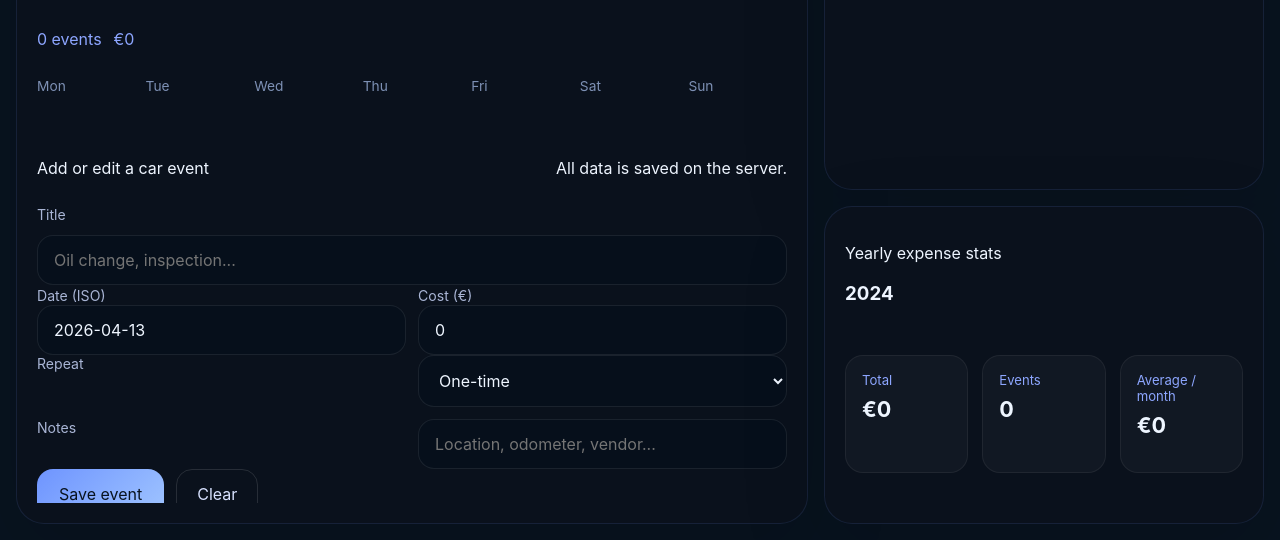
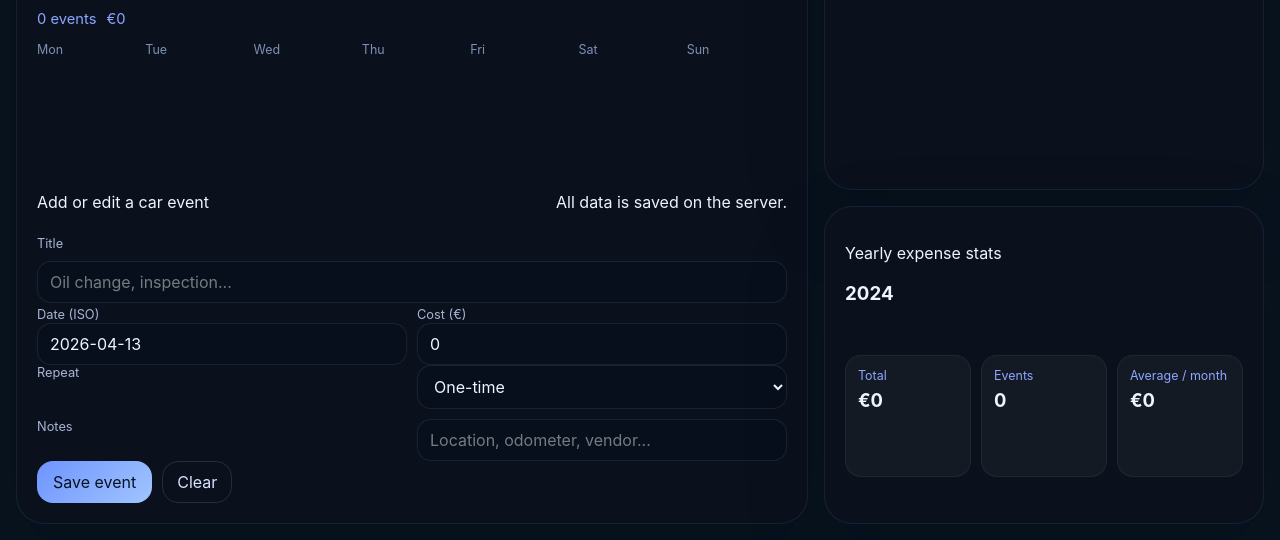
Before and after one commit to nevaran/Car-Maintenance-Tracker, a website: page public/index.html in a window 1280 px wide. Shown: the part 260-800 px from the top of the page. Drawn offline with Linux system fonts and the light colour scheme; no server answers.

Commit message:
Optimized window views and added year selector to calendar interface.

```diff
--- a/public/index.html
+++ b/public/index.html
@@ -50,10 +50,12 @@
             <span id="month-events-count">0 events</span>
             <span id="month-cost-total">€0</span>
           </div>
-          <div class="weekday-bar">
-            <span>Mon</span><span>Tue</span><span>Wed</span><span>Thu</span><span>Fri</span><span>Sat</span><span>Sun</span>
+          <div class="calendar-body">
+            <div class="weekday-bar">
+              <span>Mon</span><span>Tue</span><span>Wed</span><span>Thu</span><span>Fri</span><span>Sat</span><span>Sun</span>
+            </div>
+            <div id="calendar-grid" class="calendar-grid"></div>
           </div>
-          <div id="calendar-grid" class="calendar-grid"></div>
 
           <div class="form-panel">
             <div class="section-title-row">
--- a/public/styles.css
+++ b/public/styles.css
@@ -80,6 +80,7 @@ select {
 .workspace {
   display: grid;
   grid-template-columns: 1.8fr 1fr;
+  grid-template-rows: 1fr;
   gap: 16px;
   min-height: 0;
   flex: 1;
@@ -131,45 +132,57 @@ select {
 
 .calendar-card {
   display: grid;
-  grid-template-rows: auto 42px 1fr auto;
-  gap: 18px;
+  grid-template-rows: auto auto 1fr auto;
+  gap: 14px;
   min-height: 0;
+  height: 100%;
+  overflow: hidden;
 }
 
 .calendar-summary {
   display: flex;
   flex-wrap: wrap;
   align-items: center;
-  gap: 12px;
+  gap: 10px;
   color: #8da6ff;
+  font-size: 0.92rem;
 }
 
 #month-label {
   margin: 0;
-  font-size: 2rem;
+  font-size: 1.8rem;
 }
 
 .weekday-bar {
   display: grid;
   grid-template-columns: repeat(7, minmax(0, 1fr));
-  gap: 10px;
+  gap: 8px;
   color: #7d90b4;
-  font-size: .86rem;
+  font-size: .78rem;
+}
+
+.calendar-body {
+  display: flex;
+  flex-direction: column;
+  min-height: 0;
+  flex: 1;
+  overflow: hidden;
 }
 
 .calendar-grid {
   display: grid;
   grid-template-columns: repeat(7, minmax(0, 1fr));
-  grid-auto-rows: minmax(0, 1fr);
-  gap: 10px;
+  grid-auto-rows: minmax(28px, 1fr);
+  gap: 8px;
   min-height: 0;
-  height: 100%;
+  flex: 1;
+  overflow: auto;
 }
 
 .calendar-cell {
   position: relative;
-  border-radius: 18px;
-  padding: 12px;
+  border-radius: 16px;
+  padding: 10px;
   background: rgba(16, 28, 48, 0.88);
   border: 1px solid rgba(255, 255, 255, 0.05);
   display: flex;
@@ -250,30 +263,31 @@ select {
 
 .form-panel {
   display: grid;
-  gap: 12px;
-  margin-top: 12px;
-  overflow: auto;
+  gap: 8px;
+  margin-top: 8px;
   min-height: 0;
+  overflow: hidden;
 }
 
 .section-title-row {
   display: flex;
   justify-content: space-between;
-  align-items: baseline;
-  gap: 12px;
+  align-items: center;
+  gap: 10px;
 }
 
 .form-row {
   display: grid;
-  gap: 12px;
+  gap: 10px;
 }
 
 .form-row.split {
   grid-template-columns: 1fr 1fr;
+  gap: 10px;
 }
 
 label {
-  font-size: 0.88rem;
+  font-size: 0.8rem;
   color: #a9b5d5;
 }
 
@@ -281,10 +295,15 @@ input,
 select {
   width: 100%;
   border: 1px solid rgba(255,255,255,0.08);
-  border-radius: 16px;
+  border-radius: 14px;
   background: rgba(7, 16, 28, 0.95);
   color: #eef5ff;
-  padding: 14px 16px;
+  padding: 10px 12px;
+  min-height: 38px;
+}
+
+input::placeholder {
+  color: rgba(255,255,255,0.45);
 }
 
 input:focus,
@@ -297,8 +316,16 @@ button:focus {
 .form-actions {
   display: flex;
   justify-content: flex-start;
-  gap: 12px;
+  gap: 10px;
   flex-wrap: wrap;
+}
+
+button.primary {
+  padding: 12px 18px;
+}
+
+button.secondary {
+  padding: 12px 16px;
 }
 
 button.primary,
@@ -312,7 +339,7 @@ button.primary {
   border-radius: 16px;
   background: linear-gradient(135deg, #6e94ff, #a0c5ff);
   color: #08131f;
-  padding: 14px 22px;
+  padding: 10px 16px;
   cursor: pointer;
 }
 
@@ -321,7 +348,7 @@ button.secondary {
   border-radius: 16px;
   background: transparent;
   color: #d8e2ff;
-  padding: 14px 20px;
+  padding: 10px 14px;
   cursor: pointer;
 }
 
@@ -340,10 +367,18 @@ button.secondary {
   min-height: 0;
 }
 
-.timeline-list,
+.timeline-list {
+  display: grid;
+  grid-template-columns: 1fr;
+  gap: 12px;
+  overflow: auto;
+  min-height: 0;
+}
+
 .monthly-bars {
   display: grid;
-  gap: 12px;
+  grid-template-columns: repeat(2, minmax(0, 1fr));
+  gap: 8px;
   overflow: auto;
   min-height: 0;
 }
@@ -351,9 +386,9 @@ button.secondary {
 .timeline-item {
   display: grid;
   grid-template-columns: minmax(0, 1fr) auto;
-  gap: 16px;
-  padding: 16px;
-  border-radius: 20px;
+  gap: 12px;
+  padding: 12px;
+  border-radius: 18px;
   background: rgba(19, 31, 54, 0.92);
   border: 1px solid rgba(255,255,255,0.05);
 }
@@ -361,25 +396,25 @@ button.secondary {
 .timeline-item time {
   display: block;
   color: #8da6ff;
-  font-size: 0.8rem;
-  margin-bottom: 4px;
+  font-size: 0.76rem;
+  margin-bottom: 3px;
 }
 
 .timeline-item strong {
   display: block;
-  margin-bottom: 6px;
+  margin-bottom: 4px;
 }
 
 .timeline-item .item-actions {
   display: flex;
   flex-direction: column;
-  gap: 8px;
+  gap: 6px;
 }
 
 .timeline-item button {
   border: none;
   border-radius: 12px;
-  padding: 8px 12px;
+  padding: 7px 10px;
   color: #eef5ff;
   cursor: pointer;
   background: rgba(255,255,255,0.05);
@@ -396,44 +431,44 @@ button.secondary {
 .stats-overview {
   display: grid;
   grid-template-columns: repeat(3, minmax(0, 1fr));
-  gap: 14px;
-  margin-bottom: 14px;
+  gap: 10px;
+  margin-bottom: 10px;
 }
 
 .stats-overview div {
-  padding: 16px;
-  border-radius: 18px;
-  background: rgba(255,255,255,0.03);
+  padding: 12px;
+  border-radius: 16px;
+  background: rgba(255,255,255,0.04);
   border: 1px solid rgba(255,255,255,0.06);
 }
 
 .stats-overview span {
   display: block;
   color: #8da6ff;
-  font-size: 0.82rem;
+  font-size: 0.78rem;
 }
 
 .stats-overview strong {
   display: block;
-  margin-top: 8px;
-  font-size: 1.35rem;
+  margin-top: 6px;
+  font-size: 1.15rem;
 }
 
 .bar-row {
   display: grid;
   grid-template-columns: 1fr auto;
-  gap: 12px;
+  gap: 10px;
   align-items: center;
 }
 
 .bar-meta {
   display: grid;
-  gap: 4px;
+  gap: 2px;
 }
 
 .bar-track {
   position: relative;
-  height: 10px;
+  height: 8px;
   border-radius: 999px;
   background: rgba(255,255,255,0.06);
   overflow: hidden;
```
